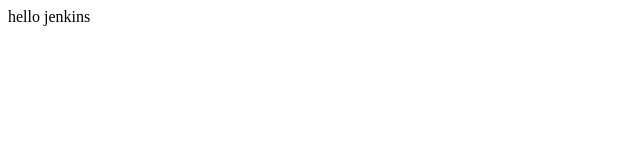
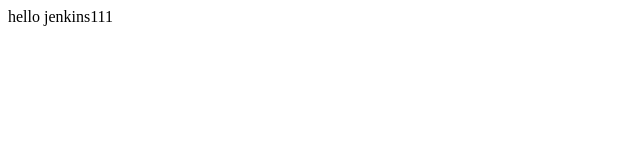
Before and after one commit to TwinkleLeon/TwinkleLeon.github.io, a plain HTML site: page index.html in a window 1280 px wide. Shown: the full height of the page, 0-640 px from the left. Drawn offline with Linux system fonts and the light colour scheme.

Commit message:
提交修改

```diff
--- a/index.html
+++ b/index.html
@@ -6,6 +6,6 @@
   <title>Document</title>
 </head>
 <body>
-  hello jenkins
+  hello jenkins111
 </body>
 </html>
```
